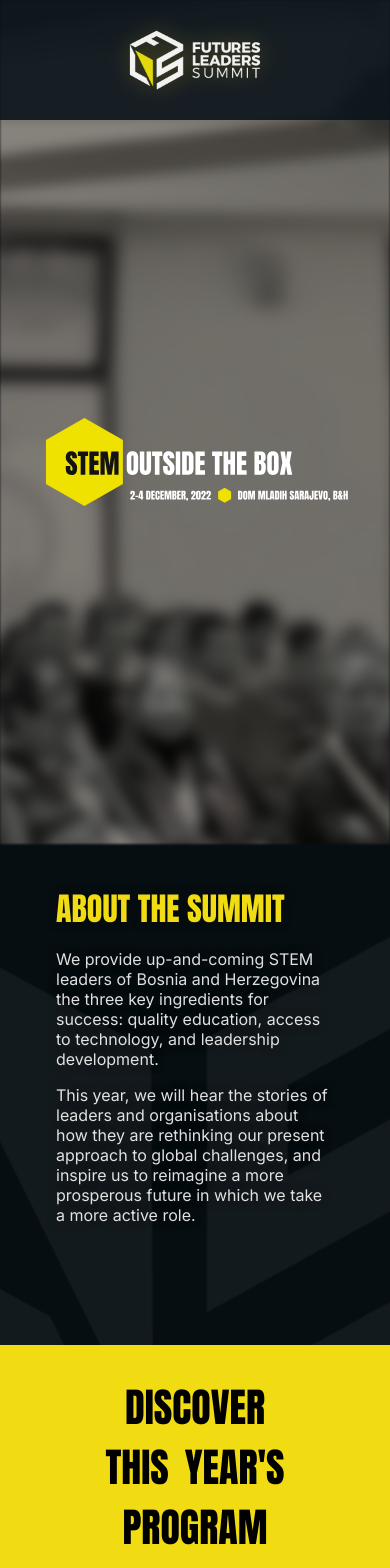
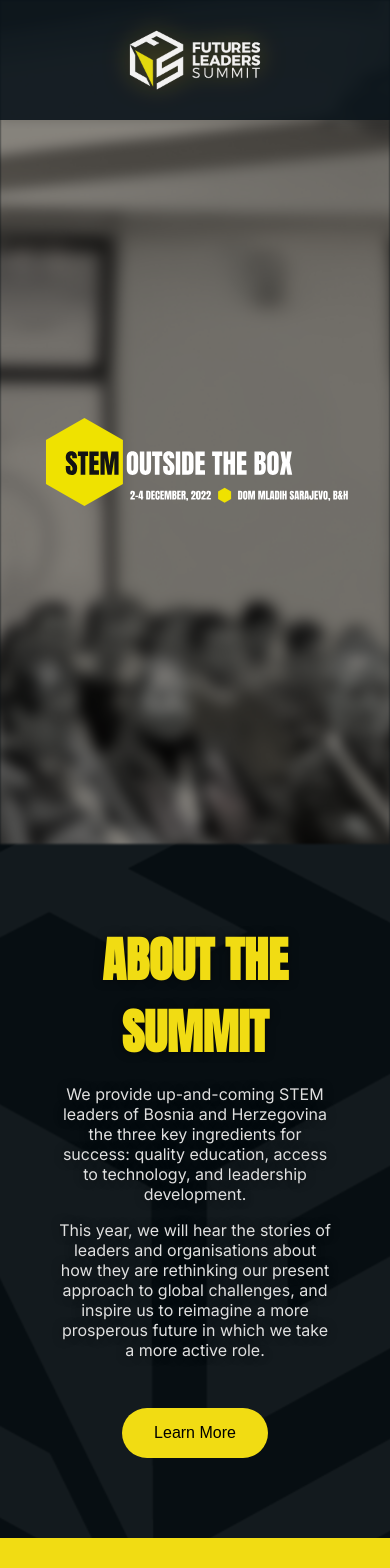
Before and after one commit to omznc/futures-leaders-summit-web, a Next.js app: page / in a window 390 px wide. Shown: the top 1568 px of the page. Built offline with nearby package versions, Linux system fonts and the light colour scheme.

Commit message:
Information module, first load transitions

```diff
--- a/app/globals.css
+++ b/app/globals.css
@@ -25,6 +25,7 @@ body {
     background-color: var(--primary-gray);
 }
 
+
 a {
     color: inherit;
     text-decoration: none;
--- a/app/page.module.css
+++ b/app/page.module.css
@@ -39,6 +39,7 @@
     width: 100vw;
     height: fit-content;
     text-align: center;
+    min-height: 80vh;
     z-index: 2;
     padding: 0 2.5rem;
     gap: 5rem;
@@ -47,36 +48,19 @@
     background-color: var(--primary-gray);
 }
 
-.hero_half {
-    display: flex;
-    flex-direction: row;
-    justify-content: center;
-    align-items: center;
-    width: 100vw;
-    height: 50vh;
-    text-align: center;
-    z-index: 2;
-    padding: 0 2.5rem;
-    gap: 5rem;
-    margin: 2.5rem 0;
-    user-select: none;
-    transition: all 0.2s ease-in-out;
-    background-color: var(--primary-gray);
-}
-
 .hero .image {
+    opacity: 0;
     width: 100%;
     height: auto;
     max-height: 50vh;
     transition: all 0.1s ease-out;
-    animation: fadein 0.5s;
+    animation: fadein 0.5s forwards 0.5s;
     z-index: 3;
 }
 
 @keyframes fadein {
     0% {
-        opacity: 0;
-        transform: translateY(100px);
+        transform: translateY(50px);
     }
     100% {
         opacity: 1;
@@ -94,16 +78,18 @@
     object-fit: cover;
     overflow: hidden;
     filter: blur(1px) grayscale(0.9) brightness(0.5) hue-rotate(180deg) sepia(0.2);
+    animation: border-in 1s ease-out;
 }
 
-.backgroundOverlay {
-    position: absolute;
-    right: 0;
-    z-index: 0;
-    scale: 1.8;
-    transform-origin: right;
-    overflow: hidden;
+@keyframes border-in {
+    0% {
+        border: black solid 10rem;
+    }
+    100% {
+        border: black solid 0;
+    }
 }
+
 
 .backgroundOverlayFlipped {
     position: absolute;
@@ -126,49 +112,6 @@
     width: 100vw;
     height: auto;
     object-fit: cover;
-}
-
-
-.content {
-    display: flex;
-    flex-direction: column;
-    justify-content: flex-start;
-    align-items: flex-start;
-    text-align: left;
-    gap: 1rem;
-    width: 100%;
-    height: 100%;
-    padding: 5rem 5rem;
-}
-
-.title {
-    font-size: 3rem;
-    font-weight: 700;
-    width: 50%;
-    color: var(--theme-color);
-    text-shadow: 0 0 10px rgba(0, 0, 0, 0.5);
-}
-
-.title:hover {
-    animation: glow 2s infinite;
-}
-
-.content .description {
-    font-size: 1.5rem;
-    font-weight: 400;
-    width: 50%;
-    color: var(--font-color);
-    text-shadow: 0 0 10px rgba(0, 0, 0, 0.5);
-}
-
-.content .description span {
-    transition: all 0.2s ease-in-out;
-}
-
-.content .description:hover span {
-    color: var(--theme-color);
-    animation: glow 2s infinite;
-    transition: all 0.2s ease-in-out;
 }
 
 @keyframes glow {
@@ -195,6 +138,7 @@
     flex-wrap: wrap;
     padding: 5rem 5rem;
     transition: all 0.2s ease-in-out;
+    z-index: 999;
 }
 
 .keynotes h1 {
@@ -281,6 +225,7 @@
     filter: grayscale(0);
 }
 
+
 /* Mobile */
 @media screen and (max-width: 1050px) {
     .hero {
@@ -289,25 +234,8 @@
         gap: 2rem;
     }
 
-    .hero_half {
-        padding-bottom: 5rem;
-        flex-direction: column;
-        gap: 2rem;
-        height: fit-content;
-    }
-
-    .content {
-        padding: 0 1rem;
-    }
-
-    .content .title {
-        width: 100%;
-        font-size: 2rem;
-    }
-
-    .content .description {
-        width: 100%;
-        font-size: 1rem;
+    .keynotes {
+        justify-content: flex-start;
     }
 
     .keynotes {
--- a/app/page.tsx
+++ b/app/page.tsx
@@ -2,6 +2,7 @@ import Image from 'next/image';
 import { Anton, Inter } from '@next/font/google';
 import styles from './page.module.css';
 import { CallToAction } from '@/components/CallToAction/CallToAction';
+import { Information } from '@/components/Information/Information';
 
 const inter = Inter({ subsets: ['latin'] });
 const anton = Anton({ weight: '400', subsets: ['latin'] });
@@ -30,6 +31,7 @@ const speakers = [
         image: '/speakers/azra-osmancevic.bmp',
     },
 ];
+
 export default function Home() {
     return (
         <main className={`${styles.main} ${inter.className}`}>
@@ -52,39 +54,7 @@ export default function Home() {
             </div>
 
             {/* ABOUT SECTION */}
-            <div className={styles.hero_half}>
-                <div className={styles.content}>
-                    <h1 className={[styles.title, anton.className].join(' ')}>
-                        ABOUT THE SUMMIT
-                    </h1>
-                    <p className={styles.description}>
-                        We provide up-and-coming
-                        <span> STEM leaders </span>
-                        of
-                        <span> Bosnia and Herzegovina </span>
-                        the three key ingredients for success:
-                        <span> quality education</span>,
-                        <span> access to technology</span>, and
-                        <span> leadership development</span>.
-                    </p>
-                    <p className={styles.description}>
-                        This year, we will hear the stories of leaders and
-                        organisations about how they are rethinking our present
-                        approach to global challenges, and{' '}
-                        <span> inspire </span> us to <span> reimagine </span> a
-                        more <span> prosperous future </span>
-                        in which we take a more active role.
-                    </p>
-                </div>
-                <div className={styles.backgroundOverlay}>
-                    <Image
-                        src="/hex.svg"
-                        alt="decor"
-                        width={428}
-                        height={653}
-                    />
-                </div>
-            </div>
+            <Information />
             <CallToAction />
             <div className={styles.hero_dynamic}>
                 {/*<div className={ styles.backgroundOverlayFlipped }>*/}
--- a/components/CallToAction/CallToAction.module.css
+++ b/components/CallToAction/CallToAction.module.css
@@ -55,12 +55,11 @@
     }
 
     .cta_bar button:hover {
-        background-color: var(--theme-color);
-        border: 2px solid black;
-        color: black;
         cursor: pointer;
-        filter: drop-shadow(0 0 10px rgba(0, 0, 0, 0.2)) brightness(1.2);
+        filter: drop-shadow(0 0 10px rgba(0, 0, 0, 0.2));
+        background-color: var(--secondary-gray);
         scale: 1.02;
+        animation: glow 2s infinite;
     }
 
     .cta_bar button:active {
--- a/components/Header/Header.module.css
+++ b/components/Header/Header.module.css
@@ -11,6 +11,7 @@
     padding: 0 20px;
     box-shadow: 0 0 10px 0 rgba(0, 0, 0, 0.2);
     transition: all 0.3s ease;
+    transition-delay: 0.15s;
     user-select: none;
     user-drag: none;
     z-index: 999;
--- /dev/null
+++ b/components/Information/Information.module.css
@@ -0,0 +1,165 @@
+.hero {
+    display: flex;
+    flex-direction: row;
+    justify-content: center;
+    align-items: center;
+    width: 100vw;
+    height: fit-content;
+    text-align: center;
+    min-height: 80vh;
+    z-index: 2;
+    padding: 0 2.5rem;
+    gap: 5rem;
+    user-select: none;
+    transition: all 0.2s ease-in-out;
+    background-color: var(--primary-gray);
+}
+
+
+.backgroundOverlay {
+    position: absolute;
+    right: 0;
+    z-index: 0;
+    scale: 1.8;
+    transform-origin: right;
+    overflow: hidden;
+}
+
+.backgroundOverlayFlipped {
+    position: absolute;
+    left: 0;
+    z-index: 0;
+    scale: 1.8;
+    transform-origin: left;
+    overflow: hidden;
+}
+
+.backgroundOverlayDecoration {
+    position: absolute;
+    bottom: -1vh;
+    z-index: -1;
+    transform-origin: center bottom;
+    overflow: hidden;
+}
+
+.backgroundOverlayDecoration img {
+    width: 100vw;
+    height: auto;
+    object-fit: cover;
+}
+
+
+.content {
+    display: flex;
+    flex-direction: column;
+    justify-content: flex-start;
+    align-items: flex-start;
+    text-align: left;
+    gap: 1rem;
+    width: 100%;
+    height: 100%;
+    padding: 5rem 5rem;
+    z-index: 999;
+}
+
+.content .title {
+    font-size: 3rem;
+    font-weight: 700;
+    width: 50%;
+    color: var(--theme-color);
+    text-shadow: 0 0 10px rgba(0, 0, 0, 0.5);
+}
+
+.content .title:hover {
+    animation: glow 2s infinite;
+}
+
+.content .description {
+    font-size: 1.5rem;
+    font-weight: 400;
+    width: 50%;
+    color: var(--font-color);
+    text-shadow: 0 0 10px rgba(0, 0, 0, 0.5);
+}
+
+.content .description span {
+    transition: all 0.2s ease-in-out;
+}
+
+.content .description:hover span {
+    color: var(--theme-color);
+    animation: glow 2s infinite;
+    transition: all 0.2s ease-in-out;
+}
+
+
+.content button {
+    border-radius: 200px;
+    background-color: var(--theme-color);
+    color: black;
+    font-size: 1.5rem;
+    margin-top: 2rem;
+    border: none;
+    transition: all 0.3s ease-in-out;
+    white-space: nowrap;
+    padding: 1rem 2rem;
+}
+
+@keyframes glow {
+    0% {
+        filter: drop-shadow(0 0 5px rgba(255, 204, 0, 0.1));
+    }
+
+    50% {
+        filter: drop-shadow(0 0 10px rgba(255, 204, 0, 0.3));
+    }
+
+    100% {
+        filter: drop-shadow(0 0 5px rgba(255, 204, 0, 0.1));
+    }
+}
+
+
+/* Desktop-only effects*/
+@media screen and (min-width: 1050px) {
+    .content button:hover {
+        background-color: var(--theme-color);
+        color: black;
+        cursor: pointer;
+        filter: drop-shadow(0 0 10px rgba(0, 0, 0, 0.2)) brightness(1.4);
+        scale: 1.02;
+        animation: glow 2s infinite;
+    }
+
+    .content button:active {
+        background-color: var(--font-color);
+        color: black;
+        cursor: pointer;
+        scale: 0.95;
+    }
+}
+
+
+/* Mobile */
+@media screen and (max-width: 1050px) {
+    .content button {
+        font-size: 1rem;
+        align-self: center;
+    }
+
+    .content {
+        padding: 5rem 1rem;
+        text-align: center;
+        align-content: center;
+        justify-content: center;
+    }
+
+    .content .title {
+        width: 100%;
+    }
+
+    .content .description {
+        width: 100%;
+        font-size: 1rem;
+    }
+}
--- /dev/null
+++ b/components/Information/Information.tsx
@@ -0,0 +1,42 @@
+import styles from './Information.module.css';
+import Image from 'next/image';
+import { Anton } from '@next/font/google';
+
+const anton = Anton({ weight: '400', subsets: ['latin'] });
+
+// A component that can receive a title, description (as a string that can contain spans) and a button (name, link)
+export function Information() {
+    return (
+        <div className={styles.hero}>
+            <div className={styles.content}>
+                <h1 className={[styles.title, anton.className].join(' ')}>
+                    ABOUT THE SUMMIT
+                </h1>
+                <p className={styles.description}>
+                    We provide up-and-coming
+                    <span> STEM leaders </span>
+                    of
+                    <span> Bosnia and Herzegovina </span>
+                    the three key ingredients for success:
+                    <span> quality education</span>,
+                    <span> access to technology</span>, and
+                    <span> leadership development</span>.
+                </p>
+                <p className={styles.description}>
+                    This year, we will hear the stories of leaders and
+                    organisations about how they are rethinking our present
+                    approach to global challenges, and <span> inspire </span> us
+                    to <span> reimagine </span> a more{' '}
+                    <span> prosperous future </span>
+                    in which we take a more active role.
+                </p>
+                <button>
+                    <a href="/about">{'Learn More'}</a>
+                </button>
+            </div>
+            <div className={styles.backgroundOverlay}>
+                <Image src="/hex.svg" alt="decor" width={428} height={653} />
+            </div>
+        </div>
+    );
+}
```
Also changed, not shown: components/Header/Header.tsx (+15 -1 lines).
